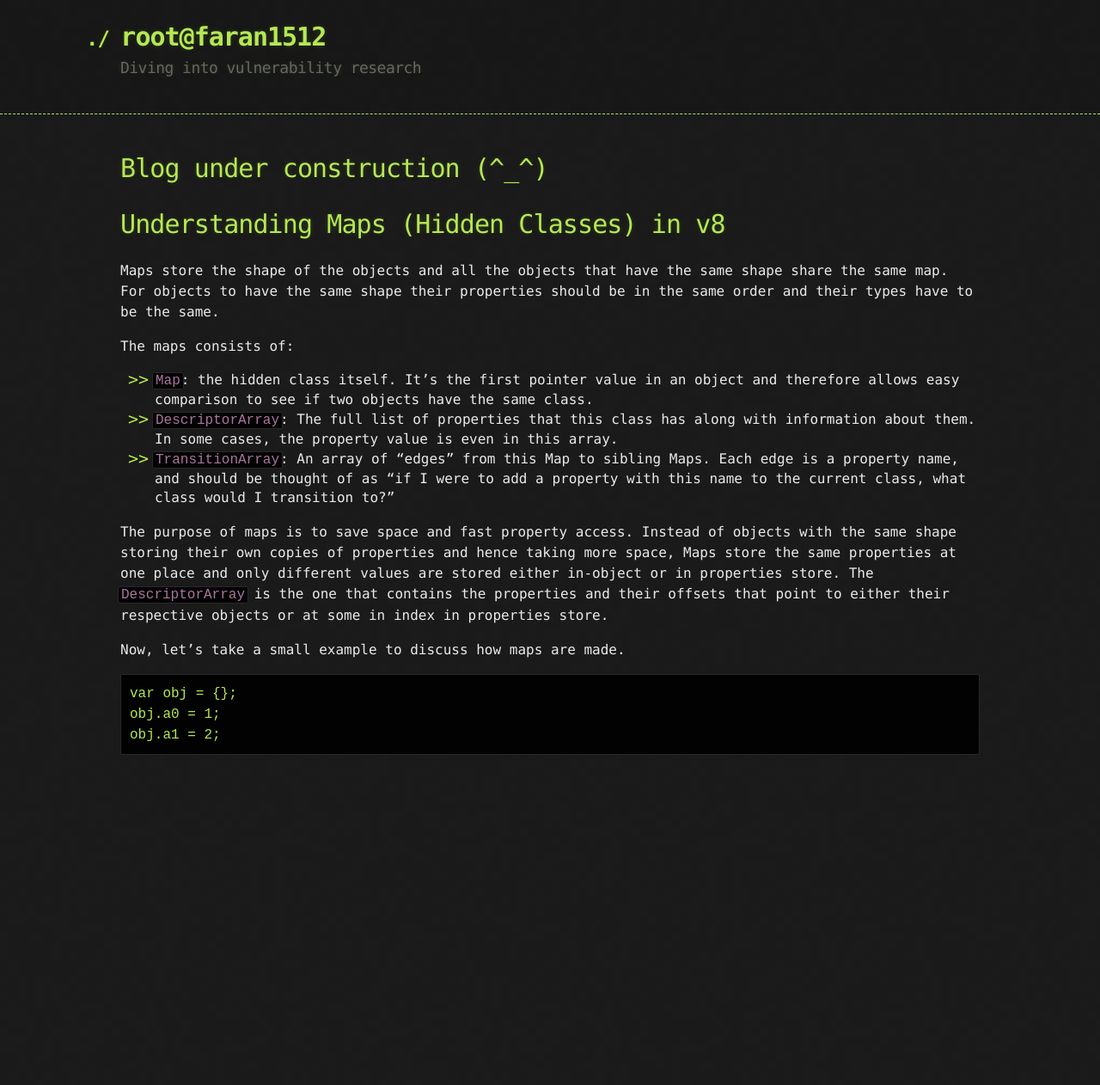
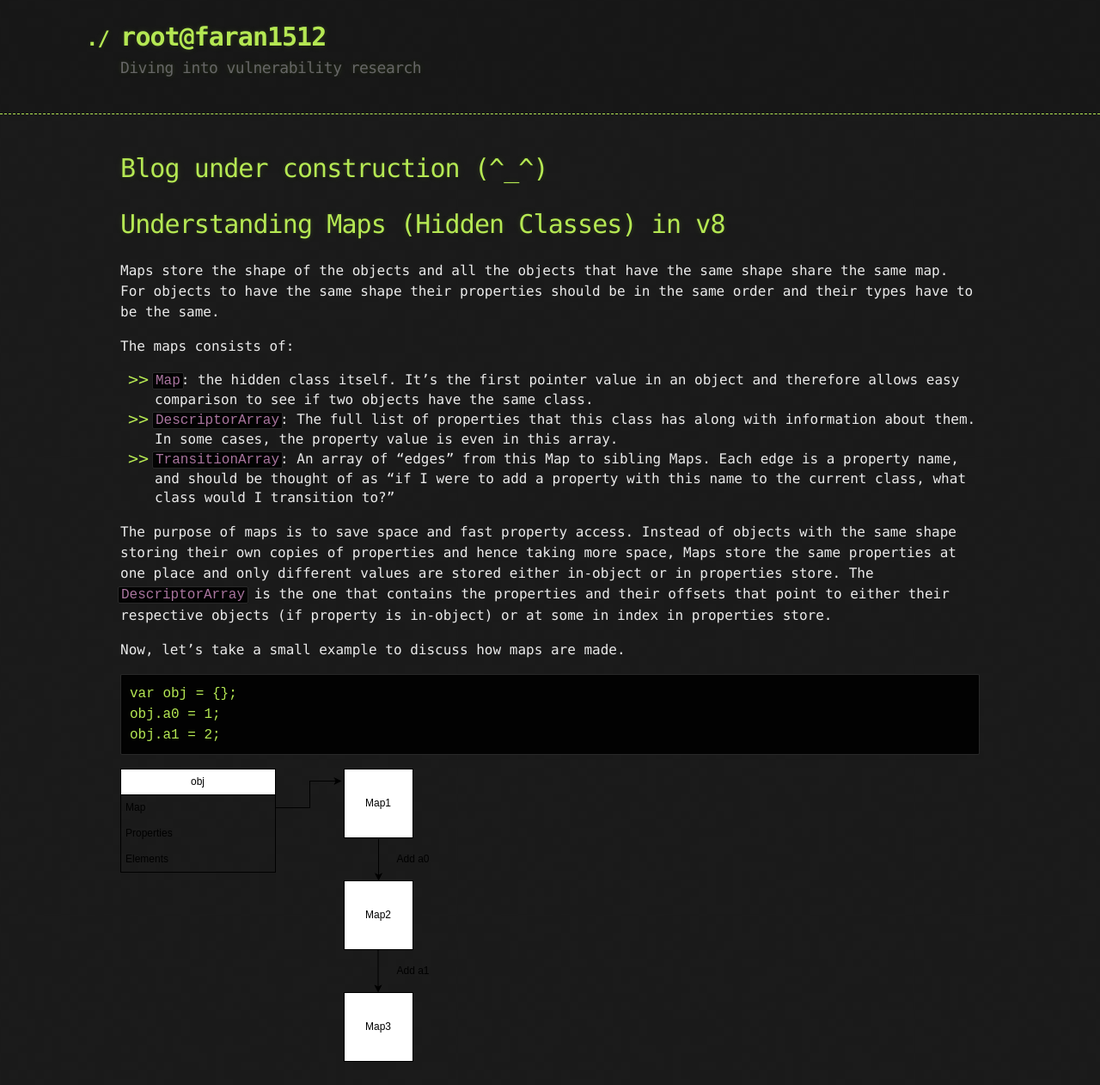
Before and after one commit to faran1512/faran1512.github.io, a Jekyll site: the page built from Blogs/Understanding_Maps_in_v8.md, in a window 1280 px wide. Shown: the whole page at 86% size. Built offline with Jekyll 4.4.1, drawn with Linux system fonts in a browser that asks for light colours; our own code applies the rules of GitHub Pages for plain Markdown files; before the commit the page ends 900 px from its top, so only the background shows below that.

Commit message:
adding maps blog

````diff
--- a/Blogs/Understanding_Maps_in_v8.md
+++ b/Blogs/Understanding_Maps_in_v8.md
@@ -16,7 +16,7 @@ The maps consists of:
 * `DescriptorArray`: The full list of properties that this class has along with information about them. In some cases, the property value is even in this array.
 * `TransitionArray`: An array of "edges" from this Map to sibling Maps. Each edge is a property name, and should be thought of as "if I were to add a property with this name to the current class, what class would I transition to?"
 
-The purpose of maps is to save space and fast property access. Instead of objects with the same shape storing their own copies of properties and hence taking more space, Maps store the same properties at one place and only different values are stored either in-object or in properties store. The `DescriptorArray` is the one that contains the properties and their offsets that point to either their respective objects or at some in index in properties store.
+The purpose of maps is to save space and fast property access. Instead of objects with the same shape storing their own copies of properties and hence taking more space, Maps store the same properties at one place and only different values are stored either in-object or in properties store. The `DescriptorArray` is the one that contains the properties and their offsets that point to either their respective objects (if property is in-object) or at some in index in properties store.
 
 Now, let's take a small example to discuss how maps are made.
 
@@ -25,3 +25,5 @@ var obj = {};
 obj.a0 = 1;
 obj.a1 = 2;
 ```
+
+![Map of obj](./Assets/Understanding_Maps_in_v8/obj_map.drawio.png)
````
Also changed, not shown: Blogs/Assets/Understanding_Maps_in_v8/obj_map.drawio.png (added).
